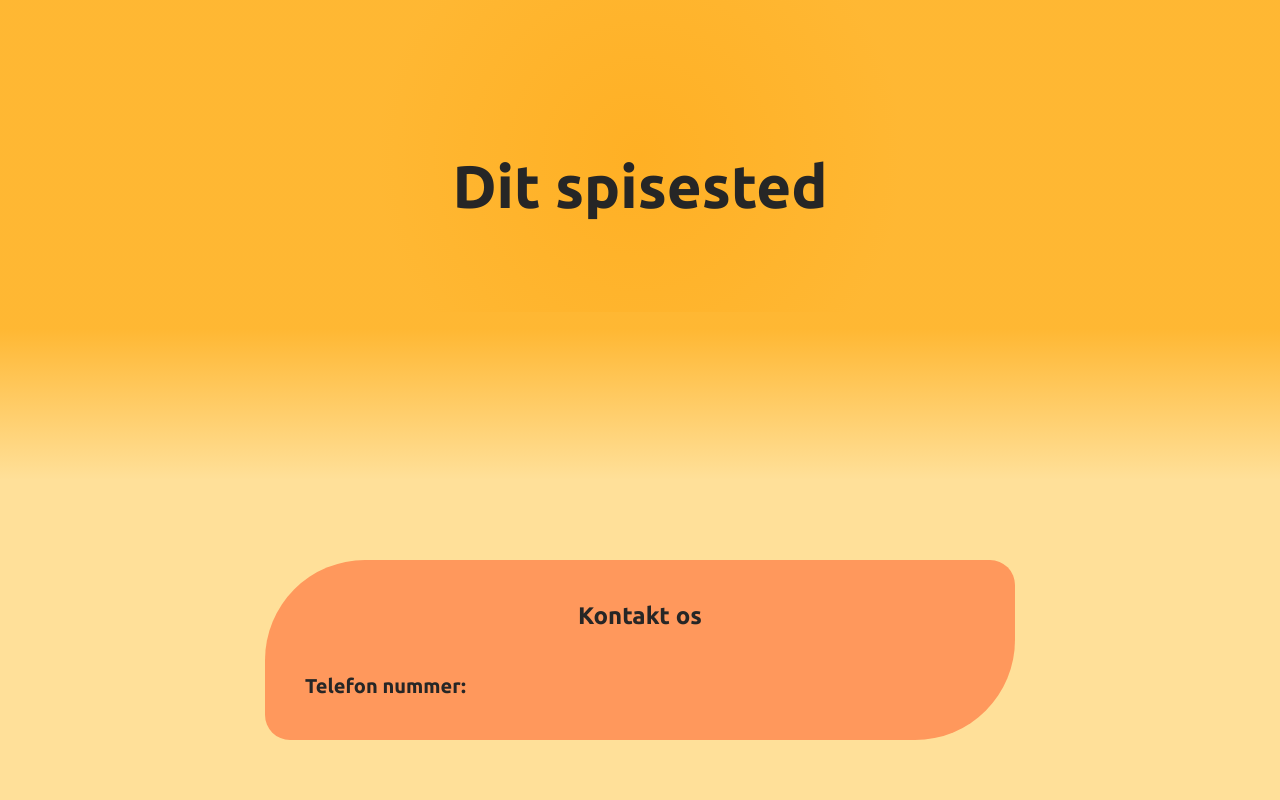
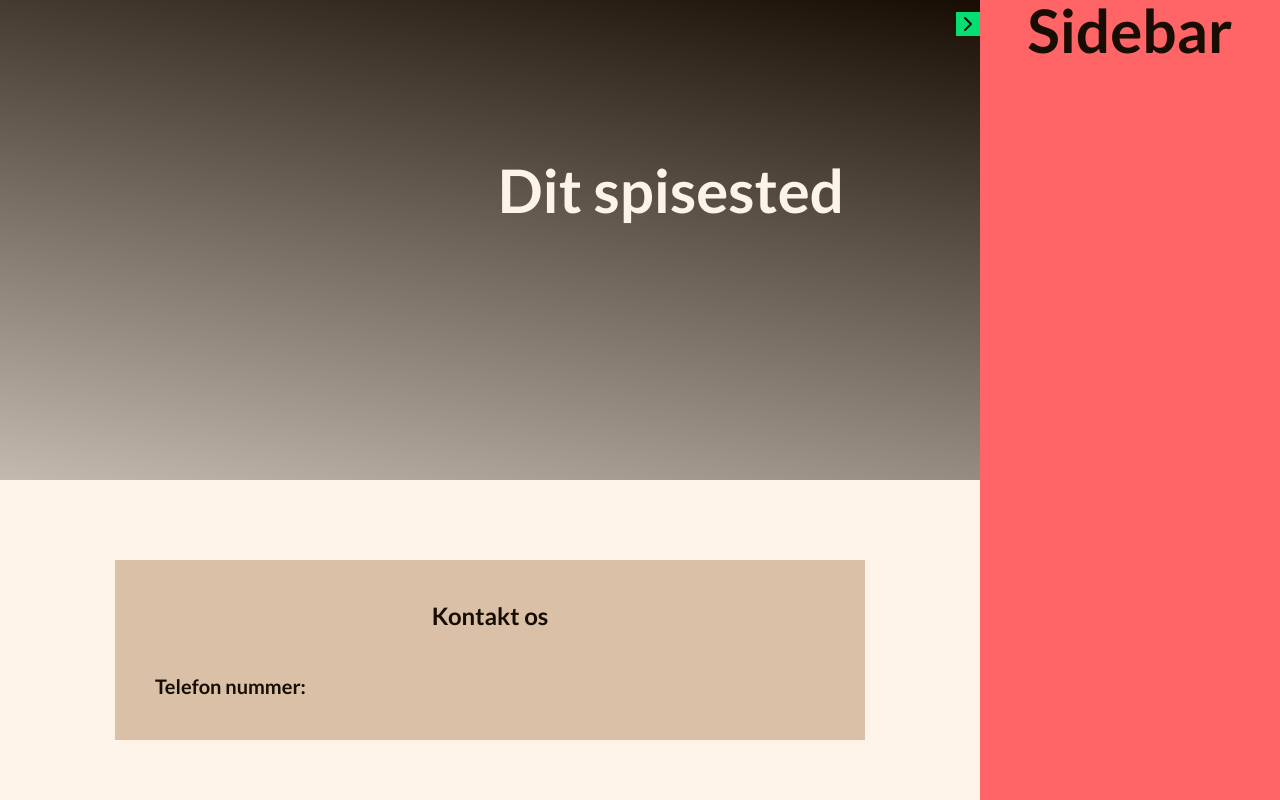
Before and after one commit to Fridakea/website-builder, a React (Vite) app: page /website-builder in a window 1280 px wide. Shown: the top 800 px of the page. Built offline with nearby package versions, Linux system fonts and the light colour scheme.

Commit message:
Update website-builder.tsx

```diff
--- a/src/pages/website-builder.tsx
+++ b/src/pages/website-builder.tsx
@@ -1,4 +1,6 @@
 import { useNavigate } from "react-router-dom";
+import { useState } from "react";
+
 import { ERoutes } from "@/main";
 import { HeroSection } from "@/features/website-builder/components/hero-section";
 import { useWebsiteInfoStore } from "@/stores/website-info-store";
@@ -10,20 +12,28 @@ import { FindUs } from "@/features/website-builder/components/find-us";
 import { ImageGallery } from "@/features/website-builder/components/image-gallery";
 import { Footer } from "@/features/website-builder/components/footer";
 import { Contact } from "@/features/website-builder/components/contact";
+import { ChevronRight, ChevronLeft } from "lucide-react";
 
 export const WebsiteBuilderPage = () => {
   const navigate = useNavigate();
   const { theme, setTheme, imageGallery, menu } = useWebsiteInfoStore();
 
   const choosenTheme = themeOptions.find((option) => option.theme === theme);
+  const [isSidebarOpen, setIsSidebarOpen] = useState(true);
 
   if (!choosenTheme) {
-    setTheme(ETheme.COLORFUL);
+    setTheme(ETheme.CLASSIC);
     return <div>No theme found</div>;
   }
 
   return (
-    <div className="w-full" style={{ fontFamily: choosenTheme.fontFamily, backgroundColor: choosenTheme.backgroundColor, color: choosenTheme.textColor }}>
+    <div
+      className="w-full flex flex-row"
+      style={{ fontFamily: choosenTheme.fontFamily, backgroundColor: choosenTheme.backgroundColor, color: choosenTheme.textColor }}
+    >
+      <div className="flex-1">
+        <div className="relative top-0 right-0"></div>
+
         <HeroSection />
 
         <div className="max-w-content overflow-x-hidden mx-auto px-5 sm:px-10 my-16 sm:my-20 flex flex-col gap-16 sm:gap-20">
@@ -36,5 +46,15 @@ export const WebsiteBuilderPage = () => {
         </div>
         <Footer />
       </div>
+      <div className="bg-green-400 relative transition-all duration-300 ease-in-out" style={{ width: isSidebarOpen ? "300px" : "0px" }}>
+        <div className="bg-red-400 z-100 fixed top-0 right-0 h-full transition-all duration-300 ease-in-out" style={{ width: isSidebarOpen ? "300px" : "0px" }}>
+          <button onClick={() => setIsSidebarOpen(!isSidebarOpen)} className="absolute top-3 -left-6 bg-green-400 size-6">
+            {isSidebarOpen ? <ChevronRight /> : <ChevronLeft />}
+          </button>
+
+          <h1>Sidebar</h1>
+        </div>
+      </div>
+    </div>
   );
 };
```
Lines whose indentation alone changed are shown as unchanged.
